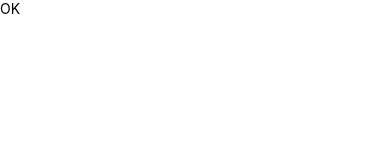
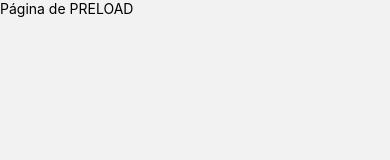
Before and after one commit to hidoshino/DevsUber, a React Native app: screen /Preload in a window 390 px wide. Shown: the top 160 px of the page. Built offline with nearby package versions, Linux system fonts and the light colour scheme.

Commit message:
Config React-navigation

```diff
--- a/App.js
+++ b/App.js
@@ -3,24 +3,16 @@ import { Provider } from 'react-redux';
 import { PersistGate } from 'redux-persist/es/integration/react';
 import { store, persistor } from './src/store';
 
+import MainStack from './src/Navigators/MainStack';
+import { NavigationContainer } from '@react-navigation/native';
 
-
-import { View, Text } from 'react-native';
-
-const Main = () => {
-
-  return (
-    <View>
-      <Text>OK</Text>
-    </View>
-  )
-
-}
 
 export default () => (
   <Provider store={store}>
     <PersistGate loading={null} persistor={persistor}>
-      <Main/>
+      <NavigationContainer>
+        <MainStack />
+      </NavigationContainer>
     </PersistGate>
   </Provider>
 )
--- a/package.json
+++ b/package.json
@@ -11,13 +11,16 @@
   },
   "dependencies": {
     "@react-native-async-storage/async-storage": "^1.15.8",
+    "@react-native-community/masked-view": "^0.1.11",
     "@react-navigation/native": "^6.0.2",
     "@react-navigation/stack": "^6.0.7",
     "react": "17.0.2",
     "react-native": "0.65.1",
     "react-native-gesture-handler": "^1.10.3",
+    "react-native-reanimated": "^1.13.3",
     "react-native-safe-area-context": "^3.3.2",
     "react-native-screens": "^3.7.2",
+    "react-navigation-drawer": "^2.7.1",
     "react-redux": "^7.2.5",
     "redux": "^4.1.1",
     "redux-persist": "^6.0.0",
--- /dev/null
+++ b/src/Navigators/MainStack.js
@@ -0,0 +1,19 @@
+import React from 'react';
+import { createStackNavigator } from '@react-navigation/stack';
+
+import Preload from '../Screens/Preload/index';
+import Login from '../Screens/Login';
+
+const MainStack = createStackNavigator();
+
+export default () => {
+    return (
+        <MainStack.Navigator screenOptions={{
+            headerShown: false
+        }}
+            initialRouteName="Preload"
+        >
+            <MainStack.Screen name="Preload" component={Preload} />
+        </MainStack.Navigator>
+    )
+}
--- a/src/Reducers/userReducer.js
+++ b/src/Reducers/userReducer.js
@@ -1,5 +1,6 @@
 const initialState = {
-    name: ''
+    name: '',
+    token: ''
 }
 
 export default (state = initialState, action) => {
--- /dev/null
+++ b/src/Screens/Login/index.js
@@ -0,0 +1,12 @@
+import React from 'react';
+import {SafeAreaView, Text} from 'react-native';
+
+const Page = () => {
+    return (
+      <SafeAreaView>
+        <Text>Página de PRELOAD</Text>
+      </SafeAreaView>
+    );
+  }
+
+export default Page;
--- /dev/null
+++ b/src/Screens/Preload/index.js
@@ -0,0 +1,10 @@
+import React from 'react';
+import {SafeAreaView, Text} from 'react-native';
+
+export default () => {
+    return (
+      <SafeAreaView>
+        <Text>Página de PRELOAD</Text>
+      </SafeAreaView>
+    );
+  }
```
Also changed, not shown: 33 other files (tests, documents, lock files or other folders).
